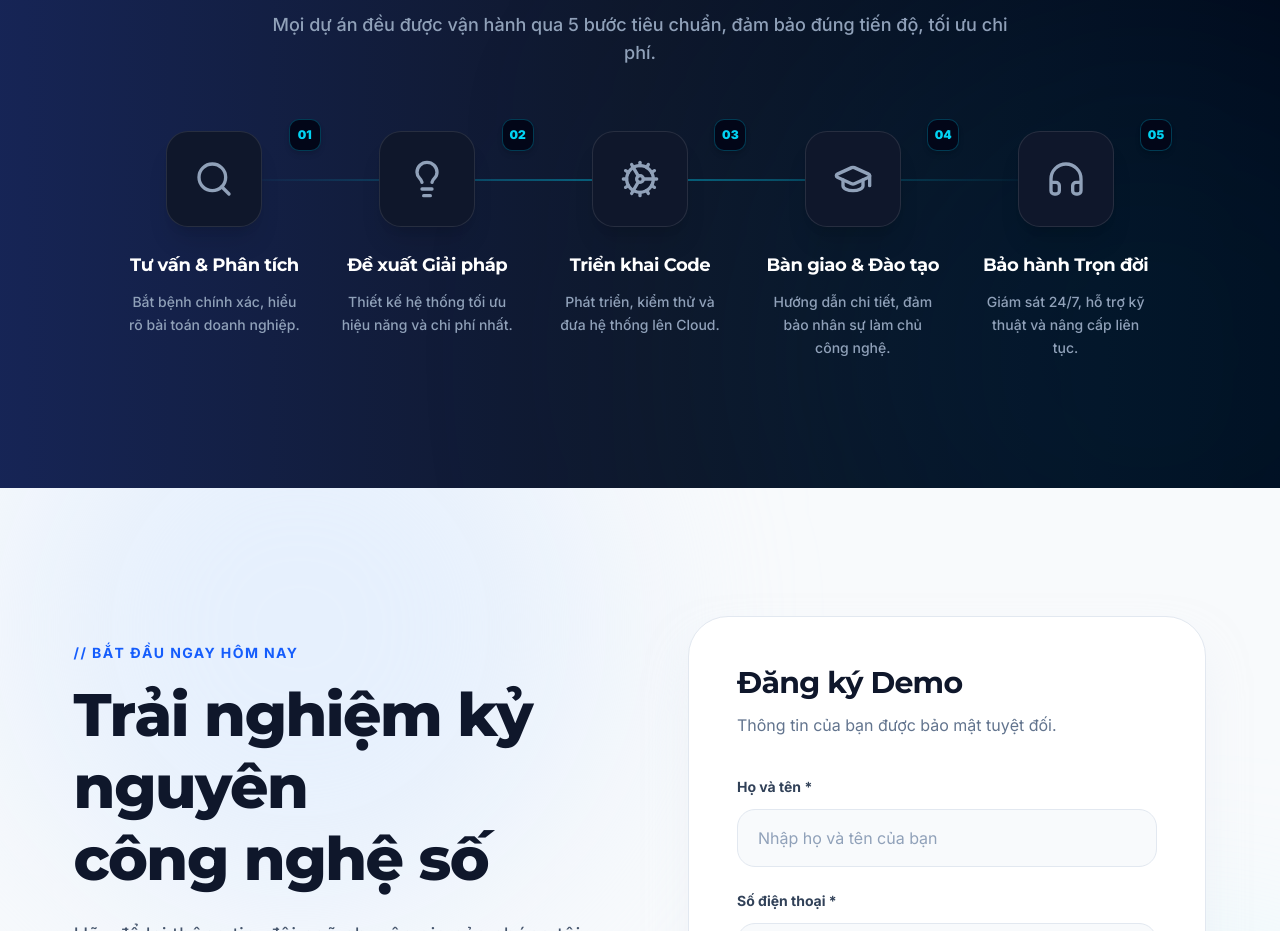
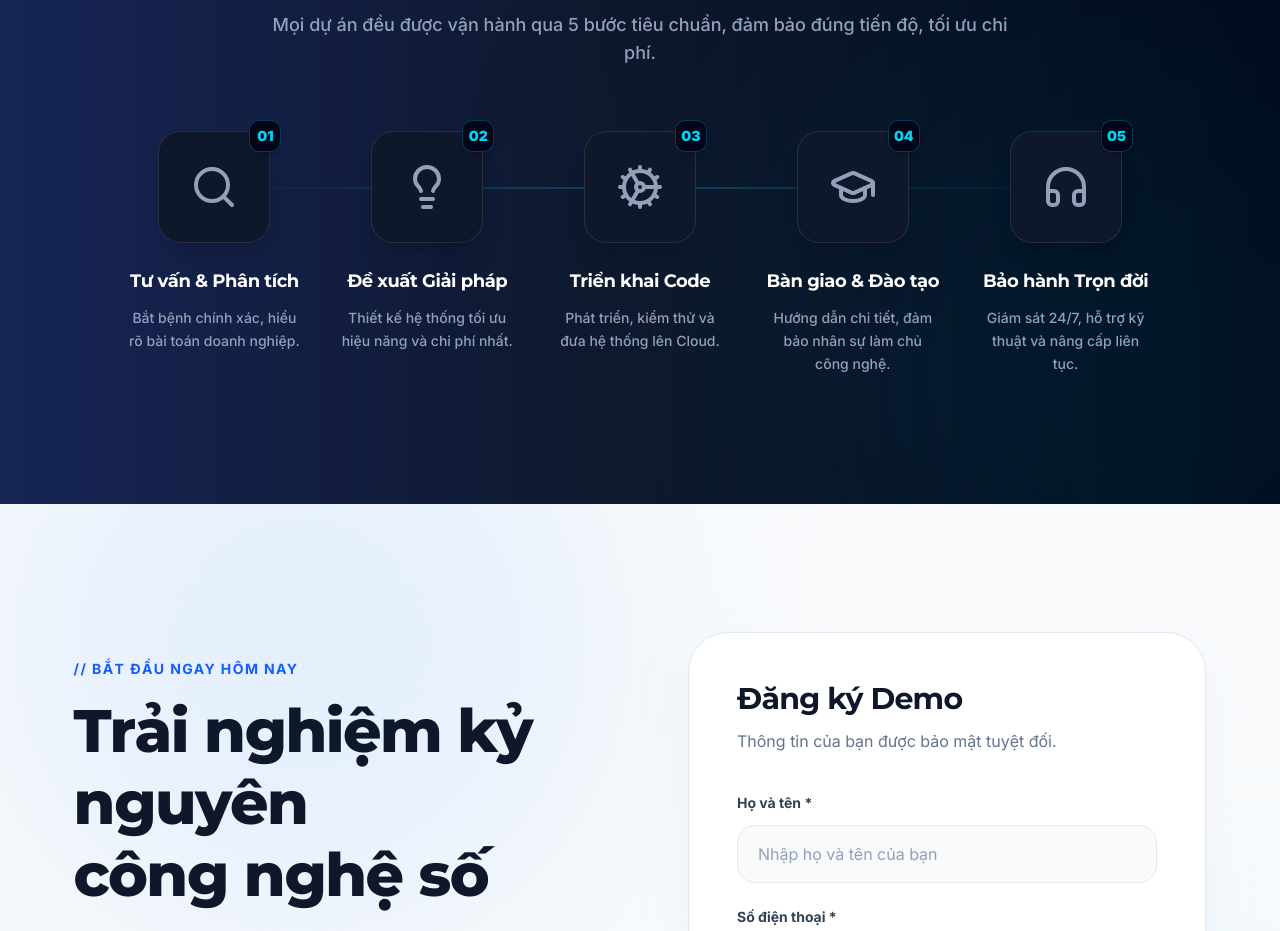
Before and after one commit to Thanh0704/New-Ric, a Next.js app: page / in a window 1280 px wide. Shown: the part 5870-6801 px from the top of the page. Built offline with nearby package versions, Linux system fonts and the light colour scheme.

Commit message:
Update mới

```diff
--- a/src/components/sections/why-choose-us.tsx
+++ b/src/components/sections/why-choose-us.tsx
@@ -121,7 +121,8 @@ export function RicvinaStandard() {
         </div>
 
         <div className="relative mx-auto max-w-6xl">
-          <div className="absolute top-12 right-[10%] left-[10%] hidden h-[2px] bg-gradient-to-r from-transparent via-cyan-500/50 to-transparent lg:block"></div>
+          {/* ĐÃ SỬA: Đổi top-12 thành top-[3.5rem] để đường kẻ nằm chính giữa khối icon hơn */}
+          <div className="absolute top-[3.5rem] right-[10%] left-[10%] hidden h-[2px] bg-gradient-to-r from-transparent via-cyan-500/30 to-transparent lg:block"></div>
 
           <div className="grid grid-cols-1 gap-6 md:grid-cols-2 lg:grid-cols-5 lg:gap-6">
             {steps.map((step, index) => {
@@ -129,9 +130,13 @@ export function RicvinaStandard() {
               return (
                 <AnimateOnScroll key={step.id} delay={index * 150}>
                   <div className="group relative z-10 flex flex-col items-center text-center">
-                    <div className="mb-3 flex h-14 w-14 items-center justify-center rounded-[1rem] border border-white/10 bg-slate-900 shadow-xl transition-all duration-300 group-hover:-translate-y-2 group-hover:border-cyan-500/50 group-hover:bg-cyan-500/10 group-hover:shadow-[0_0_30px_rgba(6,182,212,0.2)] md:mb-6 md:h-24 md:w-24 md:rounded-3xl">
-                      <Icon className="h-6 w-6 text-slate-400 transition-colors group-hover:text-cyan-400 md:h-10 md:w-10" />
-                      <div className="absolute -top-2 -right-2 flex h-5 w-5 items-center justify-center rounded-lg border border-cyan-500/30 bg-slate-950 text-[9px] font-black text-cyan-400 shadow-md md:-top-3 md:-right-3 md:h-8 md:w-8 md:text-xs">
+                    {/* ĐÃ SỬA: Bổ sung class 'relative' ở đầu tiên. Tăng kích thước hộp lên h-28 w-28 để cân đối với tia laser */}
+                    <div className="relative mb-3 flex h-14 w-14 items-center justify-center rounded-[1rem] border border-white/10 bg-slate-900 shadow-xl transition-all duration-300 group-hover:-translate-y-2 group-hover:border-cyan-500/50 group-hover:bg-cyan-500/10 group-hover:shadow-[0_0_30px_rgba(6,182,212,0.2)] md:mb-6 md:h-28 md:w-28 md:rounded-3xl">
+                      {/* ĐÃ SỬA: Tăng kích thước Icon lên một chút */}
+                      <Icon className="h-6 w-6 text-slate-400 transition-colors duration-300 group-hover:text-cyan-400 md:h-12 md:w-12" />
+
+                      {/* Vị trí con số bây giờ đã được neo chặt vào hộp Icon */}
+                      <div className="absolute -top-2 -right-2 flex h-5 w-5 items-center justify-center rounded-lg border border-cyan-500/30 bg-slate-950 text-[9px] font-black text-cyan-400 shadow-md md:-top-3 md:-right-3 md:h-8 md:w-8 md:text-sm">
                         {step.id}
                       </div>
                     </div>
```
